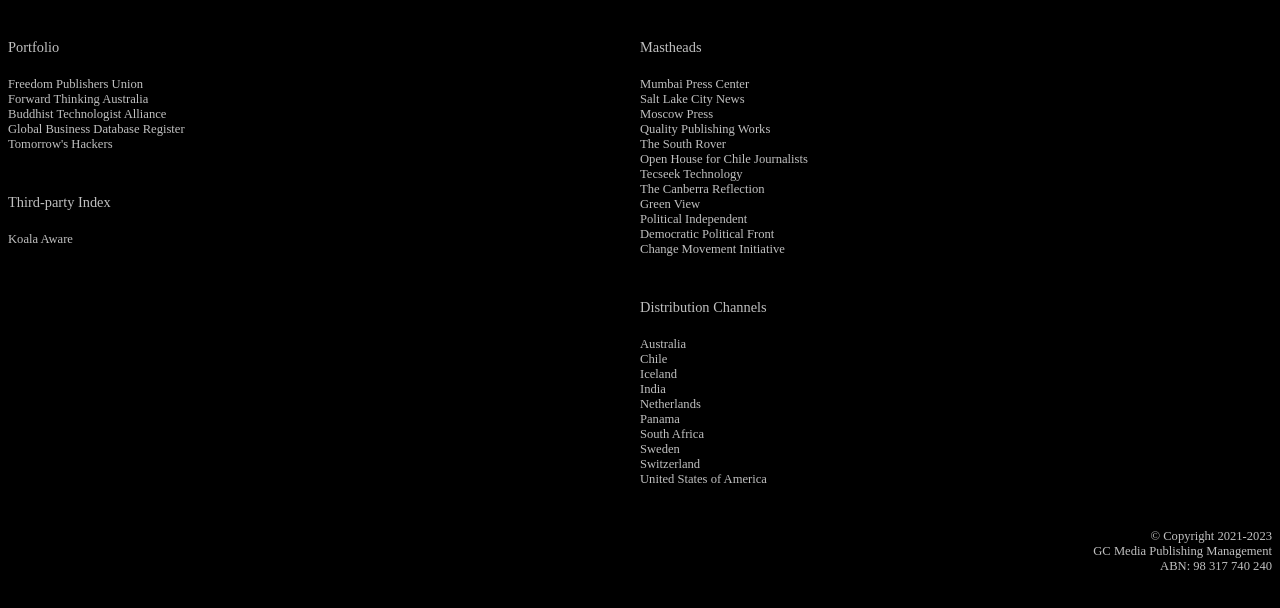
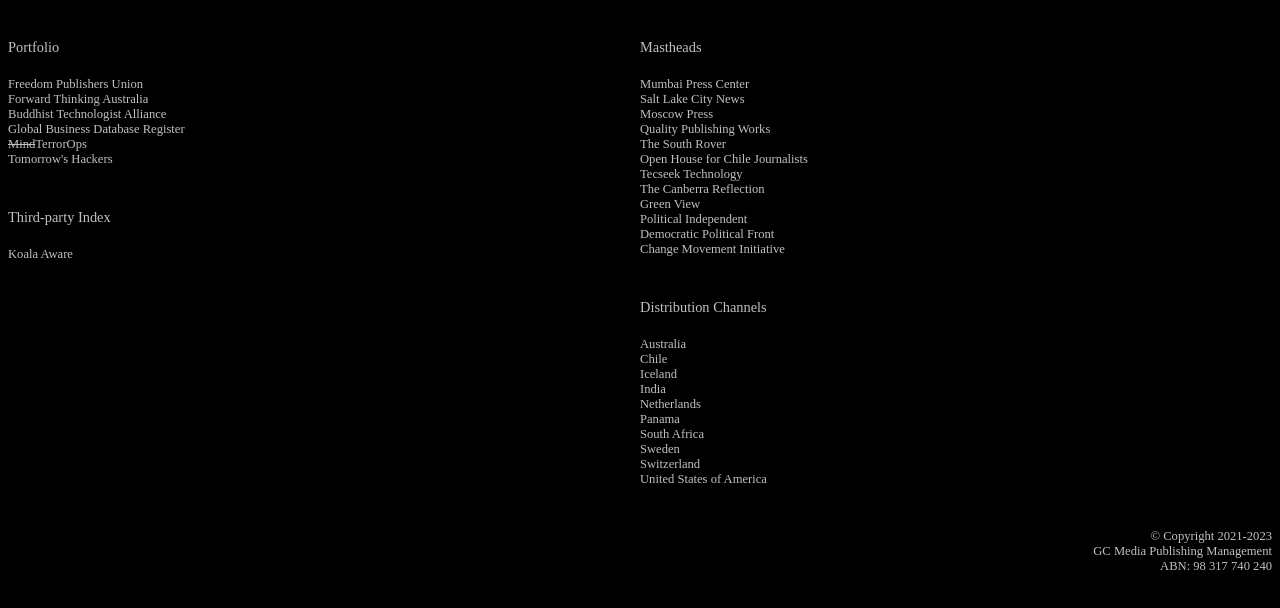
Before and after one commit to fpucore/gcmpm, a plain HTML site: page index.html in a window 1280 px wide. Shown: the part 68-676 px from the top of the page. Drawn offline with Linux system fonts and the light colour scheme; a web font is replaced by a local one.

Commit message:
Information on page updated

```diff
--- a/index.html
+++ b/index.html
@@ -3,7 +3,7 @@
 	<!-- gc media publishing management -->
 	<!-- for production use -->
 
-	<!-- version 5.3 [january 2024] -->
+	<!-- version 5.3 [february 2024] -->
 		<!--
 
     .--.
@@ -70,6 +70,7 @@ Proud supporters of GNU/Linux
 	<font color="silver"><div align="left" style="font-size:70%"><a href="forwardthinkingaustralia/index.html" style="color:silver; text-decoration:none";>Forward Thinking Australia</a></div></font>
 	<font color="silver"><div align="left" style="font-size:70%"><a href="buddhisttechnologistalliance/index.html" style="color:silver; text-decoration:none";>Buddhist Technologist Alliance</a></div></font>
 	<font color="silver"><div align="left" style="font-size:70%"><a href="gbdr/index.html" style="color:silver; text-decoration:none";>Global Business Database Register</a></div></font>
+	<font color="silver"><div align="left" style="font-size:70%"><s>Mind</s>TerrorOps</div></font>
 	<font color="silver"><div align="left" style="font-size:70%"><a href="tomorrowshackers/index.html" style="color:silver; text-decoration:none";>Tomorrow's Hackers</a></div></font><br>
 <br>
 	<font color="silver"><div align="left" style="font-size:80%">Third-party Index</div></font>
```
